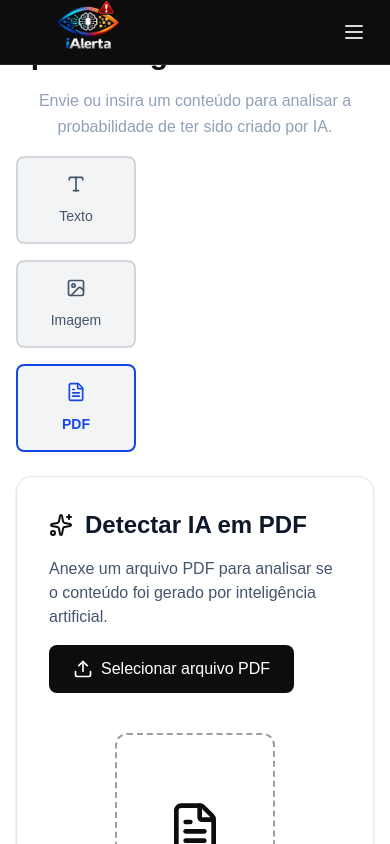
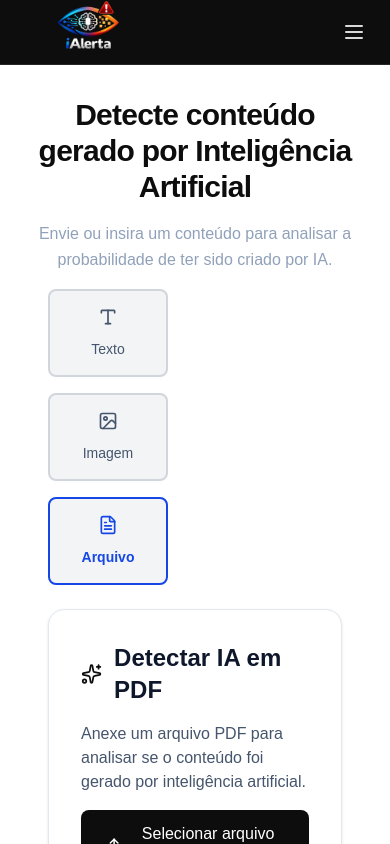
Before and after one commit to ryannardelli/IAlerta_front_end, a React (Vite) app: page / in a window 390 px wide. Shown: the top 844 px of the page. Built offline with nearby package versions, Linux system fonts and the light colour scheme.

Commit message:
style: Was added changes on componets to imrpove perfomance responsive of plataform

```diff
--- a/src/components/Header/index.tsx
+++ b/src/components/Header/index.tsx
@@ -2,7 +2,7 @@ import logo from '../../../public/img/logo.png';
 
 export function Header() {
   return (
-    <header className="fixed top-0 w-full z-50 bg-primary backdrop-blur-md border-b border-secondary">
+    <header className="top-0 w-full z-50 bg-primary backdrop-blur-md border-b border-secondary">
       <div className="flex items-center justify-between px-6 lg:px-8 h-16 max-w-7xl mx-auto">
 
         {/* Logo */}
--- a/src/components/TabPick/index.tsx
+++ b/src/components/TabPick/index.tsx
@@ -52,7 +52,7 @@ export function TabPick() {
           }`}
         >
           <FileText className="w-5 h-5 mb-3" />
-          PDF
+          Arquivo
         </li>
       </ul>
 
--- a/src/components/TextDetectorIA/index.tsx
+++ b/src/components/TextDetectorIA/index.tsx
@@ -1,92 +1,3 @@
-// import { useState } from "react";
-// import { Sparkles, ScanText, Text } from "lucide-react";
-// import { detectAIContent } from "../../services/detectIa";
-// import { LoadingResult } from "../LoadingResult";
-
-// export function TextDetectorIA() {
-//   const [text, setText] = useState("");
-//   const [result, setResult] = useState(null);
-//   const [loading, setLoading] = useState(false);
-
-//   // função chamada ao clicar no botão
-//   async function handleAnalyze() {
-//     if (!text.trim()) return; // evita enviar vazio
-//     setLoading(true);
-//     setResult(null);
-
-//     try {
-//       const res = await detectAIContent(text); // chama o service
-//       setResult(res);
-//     } catch (err) {
-//       console.error("Erro ao detectar IA:", err);
-//     } finally {
-//       setLoading(false);
-//     }
-//   }
-
-//   if(loading) {
-//     return(
-//       <LoadingResult />
-//     );
-//   }
-
-//   return (
-//     <section className="w-full max-w-4xl mx-auto p-8 bg-white dark:bg-slate-900 rounded-2xl border border-slate-200 dark:border-slate-800 shadow-sm mt-4">
-//       <div className="flex flex-col md:flex-row items-start justify-between gap-10">
-
-//         {/* Texto e Input */}
-//         <div className="flex-1 space-y-4">
-//           <div className="flex items-center gap-3">
-//             <Sparkles className="w-6 h-6 text-primary" />
-//             <h2 className="text-2xl font-bold text-slate-900 dark:text-white">
-//               Detectar IA em Texto
-//             </h2>
-//           </div>
-
-//           <p className="text-slate-600 dark:text-slate-400 max-w-md">
-//             Cole ou digite o texto abaixo para analisar se ele foi gerado por inteligência artificial.
-//           </p>
-
-//           <textarea
-//             value={text}
-//             onChange={(e) => setText(e.target.value)}
-//             placeholder="Cole aqui o texto que deseja analisar..."
-//             rows={8}
-//             className="w-full resize-none rounded-xl border border-slate-300 dark:border-slate-700 bg-white dark:bg-slate-950 px-4 py-3 text-slate-900 dark:text-white placeholder:text-slate-400 focus:outline-none focus:ring-2 focus:ring-primary"
-//           />
-
-//           <button
-//             onClick={handleAnalyze} // 🔹 chama o service
-//             disabled={loading}
-//             className="inline-flex items-center gap-2 px-6 py-3 rounded-lg bg-primary text-white font-medium hover:opacity-90 transition cursor-pointer disabled:opacity-50"
-//           >
-//             <ScanText className="w-5 h-5" />
-//             {loading ? "Analisando..." : "Analisar texto"}
-//           </button>
-
-//           {/* Resultado */}
-//           {result && (
-//             <div className="mt-4 p-4 bg-slate-100 dark:bg-slate-800 rounded-lg">
-//               <p><strong>Probabilidade de IA:</strong> {result.probability}</p>
-//               <p><strong>Gerado por IA?</strong> {result.ai_generated ? "Sim" : "Não"}</p>
-//             </div>
-//           )}
-//         </div>
-
-//         {/* Ícone decorativo */}
-//         <div className="flex-1 flex justify-center">
-//           <div className="relative w-40 h-48 border-2 border-dashed border-primary/40 rounded-xl flex items-center justify-center">
-//             <Text className="w-14 h-14 text-primary" />
-//             <div className="absolute -right-4 -bottom-4 bg-primary rounded-full p-3 shadow-lg">
-//               <Sparkles className="w-6 h-6 text-white" />
-//             </div>
-//           </div>
-//         </div>
-//       </div>
-//     </section>
-//   );
-// }
-
 import { useState } from "react";
 import { Sparkles, ScanText, Text } from "lucide-react";
 import { detectAIContent } from "../../services/detectIa";
@@ -102,7 +13,7 @@ export function TextDetectorIA() {
     if (!text.trim()) return;
      navigate("/loading-result");
     try {
-      const res = await detectAIContent(text); // chama o service
+      const res = await detectAIContent(text);
       navigate("/result-analysis", { state: { result: res } });
       setResult(res);
     } catch (err) {
@@ -113,14 +24,9 @@ export function TextDetectorIA() {
     }
   }
 
-  // if (loading) {
-  //   return <LoadingPage />;
-  // }
-
   return (
     <section className="w-full max-w-4xl mx-auto p-8 bg-white dark:bg-slate-900 rounded-2xl border border-slate-200 dark:border-slate-800 shadow-sm mt-4">
-      <div className="flex flex-col md:flex-row items-start justify-between gap-10">
-
+      <div>
         {/* Texto e Input */}
         <div className="flex-1 space-y-4">
           <div className="flex items-center gap-3">
@@ -159,16 +65,6 @@ export function TextDetectorIA() {
             </div>
           )}
         </div>
-
-        {/* Ícone decorativo */}
-        <div className="flex-1 flex justify-center">
-          <div className="relative w-40 h-48 border-2 border-dashed border-primary/40 rounded-xl flex items-center justify-center">
-            <Text className="w-14 h-14 text-primary" />
-            <div className="absolute -right-4 -bottom-4 bg-primary rounded-full p-3 shadow-lg">
-              <Sparkles className="w-6 h-6 text-white" />
-            </div>
-          </div>
-        </div>
       </div>
     </section>
   );
--- a/src/pages/Home/index.tsx
+++ b/src/pages/Home/index.tsx
@@ -10,7 +10,7 @@ export function Home() {
 
   return(
     <MainTemplate>
-      <ContainerContent className="flex flex-col justify-center items-center w-full">
+      <ContainerContent className="p-8">
         <Heading title="Detecte conteúdo gerado por Inteligência Artificial" label="Envie ou insira um conteúdo para analisar a probabilidade de ter sido criado por IA." />
         <TabPick />
       </ContainerContent>
```
